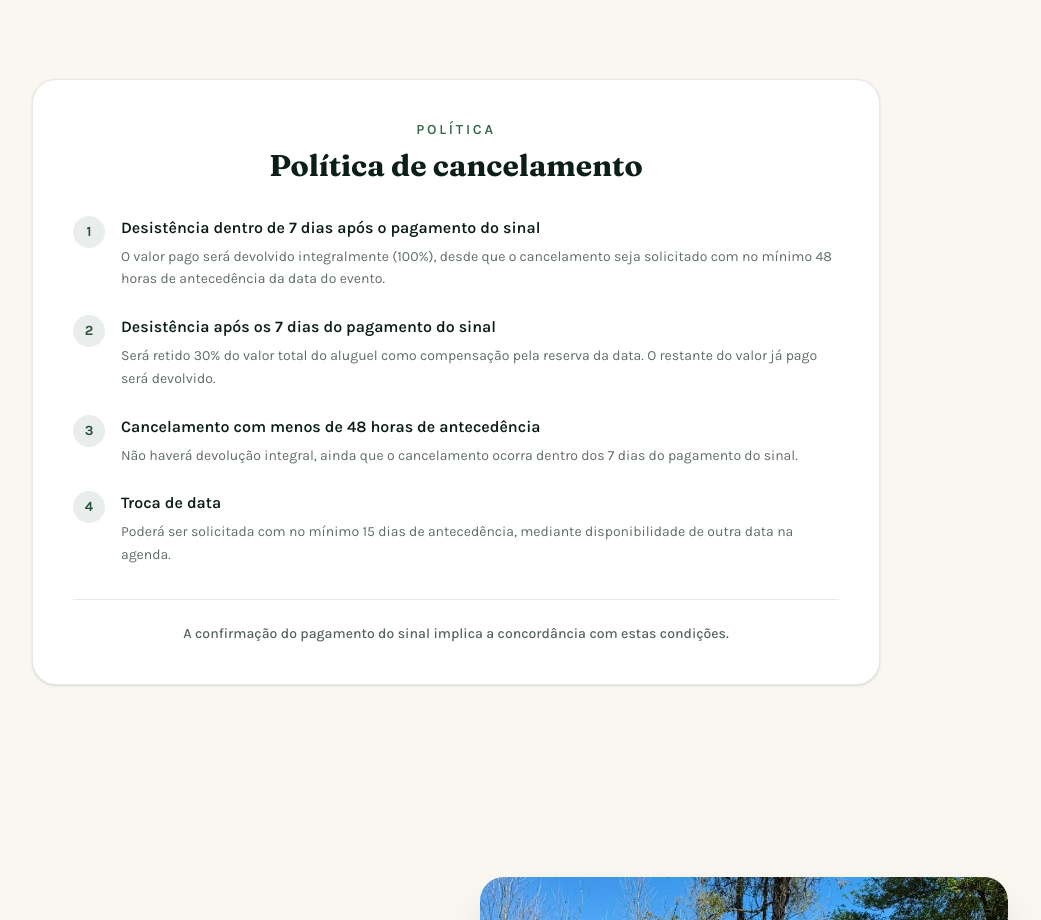
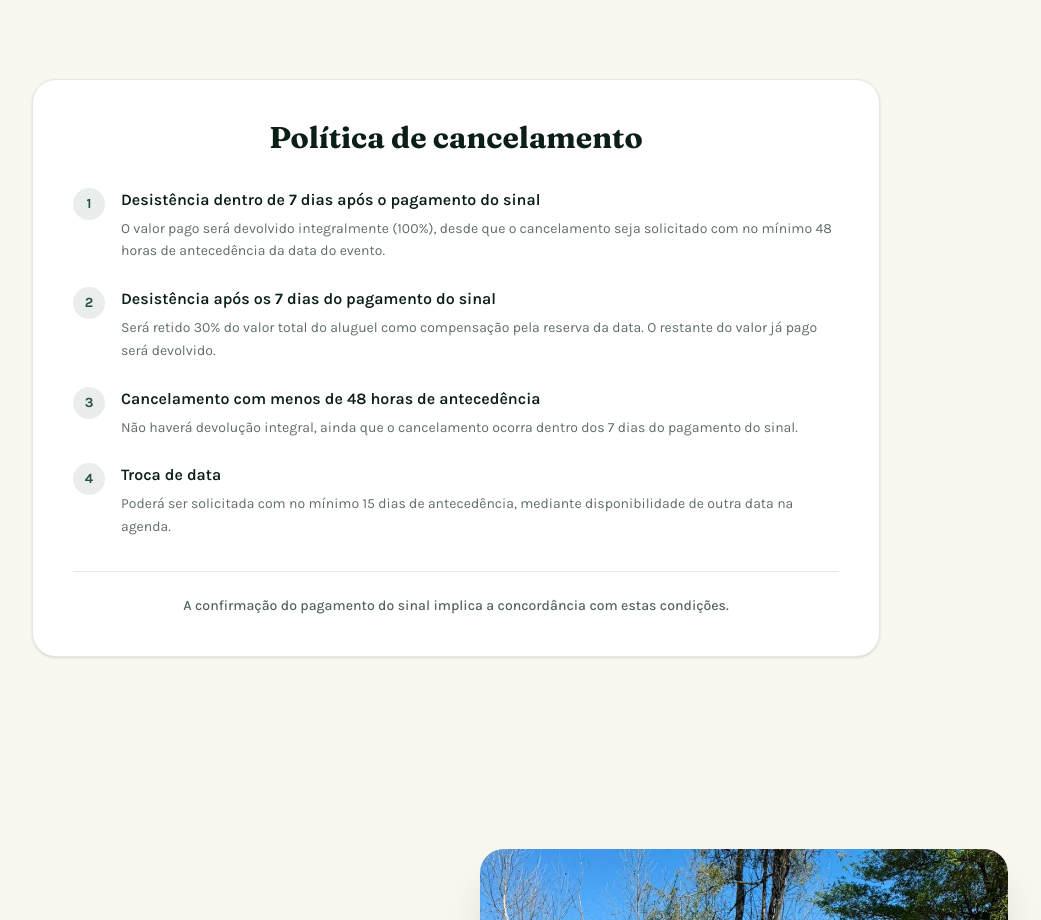
Before and after one commit to larissaalinee/espaco-para-eventos, a Next.js app: page / in a window 1280 px wide. Shown: the part 1800-2720 px from the top of the page, without its empty margins (184-1225 px from the left). Built offline with nearby package versions, Linux system fonts and the light colour scheme.

Commit message:
Titulo unico na politica de cancelamento

```diff
--- a/app/components/cancellation-policy.tsx
+++ b/app/components/cancellation-policy.tsx
@@ -26,10 +26,7 @@ export function CancellationPolicy() {
     <section id="politica" className="scroll-mt-20 bg-cream-50 py-20 sm:py-24">
       <div className="mx-auto max-w-4xl px-4 sm:px-6">
         <div className="rounded-3xl border border-forest-950/10 bg-white p-6 shadow-sm sm:p-10">
-          <p className="text-center text-sm font-semibold uppercase tracking-[0.2em] text-forest-600">
-            Política
-          </p>
-          <h2 className="mt-2 text-center font-display text-2xl font-bold text-forest-950 sm:text-3xl">
+          <h2 className="text-center font-display text-2xl font-bold text-forest-950 sm:text-3xl">
             Política de cancelamento
           </h2>
 
```
